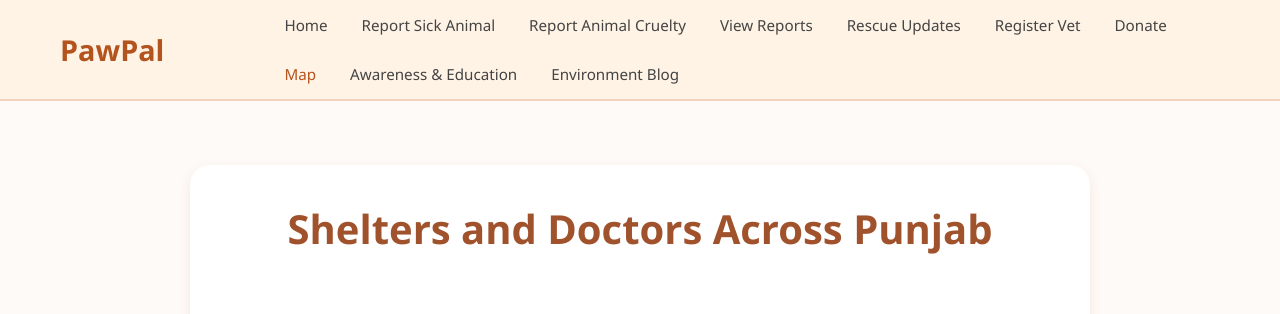
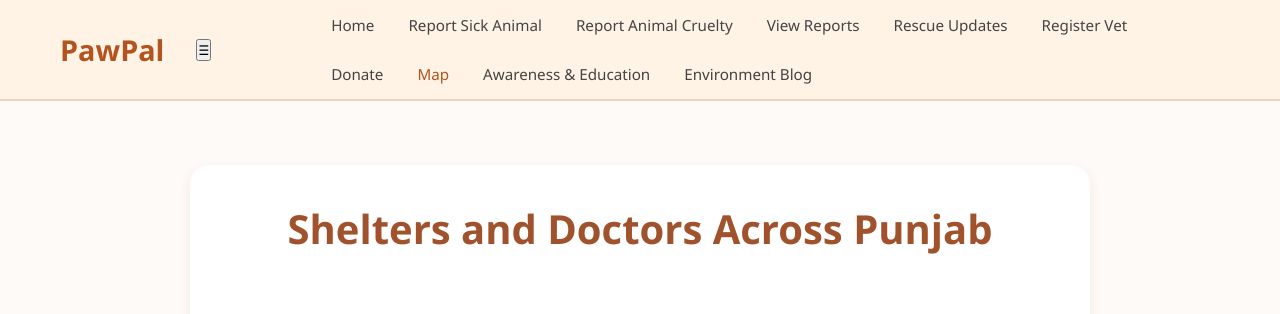
Before and after one commit to Ersatz-xD/PawPal, a Flask app: page /map in a window 1280 px wide. Shown: the top 314 px of the page. Run offline with Flask 3, Linux system fonts and the light colour scheme; some libraries are stand-ins or nearby versions.

Commit message:
Update map.html

```diff
--- a/app/templates/map.html
+++ b/app/templates/map.html
@@ -10,7 +10,8 @@
 <body>
     <header>
         <h2>PawPal</h2>
-        <div class="links">
+        <button class="menu-toggle" onclick="toggleMenu()">☰</button>
+        <nav class="links" id="navLinks">
             <a href="{{ url_for('main.home') }}">Home</a>
             <a href="{{ url_for('main.report') }}">Report Sick Animal</a>
             <a href="{{ url_for('main.report_cruelty') }}">Report Animal Cruelty</a>
@@ -52,6 +53,11 @@
         <script src="https://maps.googleapis.com/maps/api/js?key=YOUR_GOOGLE_MAPS_API_KEY&callback=initMap" async defer></script>
         </div>
     </div>
-
+      <script>
+        function toggleMenu() {
+            const links = document.getElementById("navLinks");
+            links.classList.toggle("active");
+        }
+    </script>
 </body>
 </html>
```
